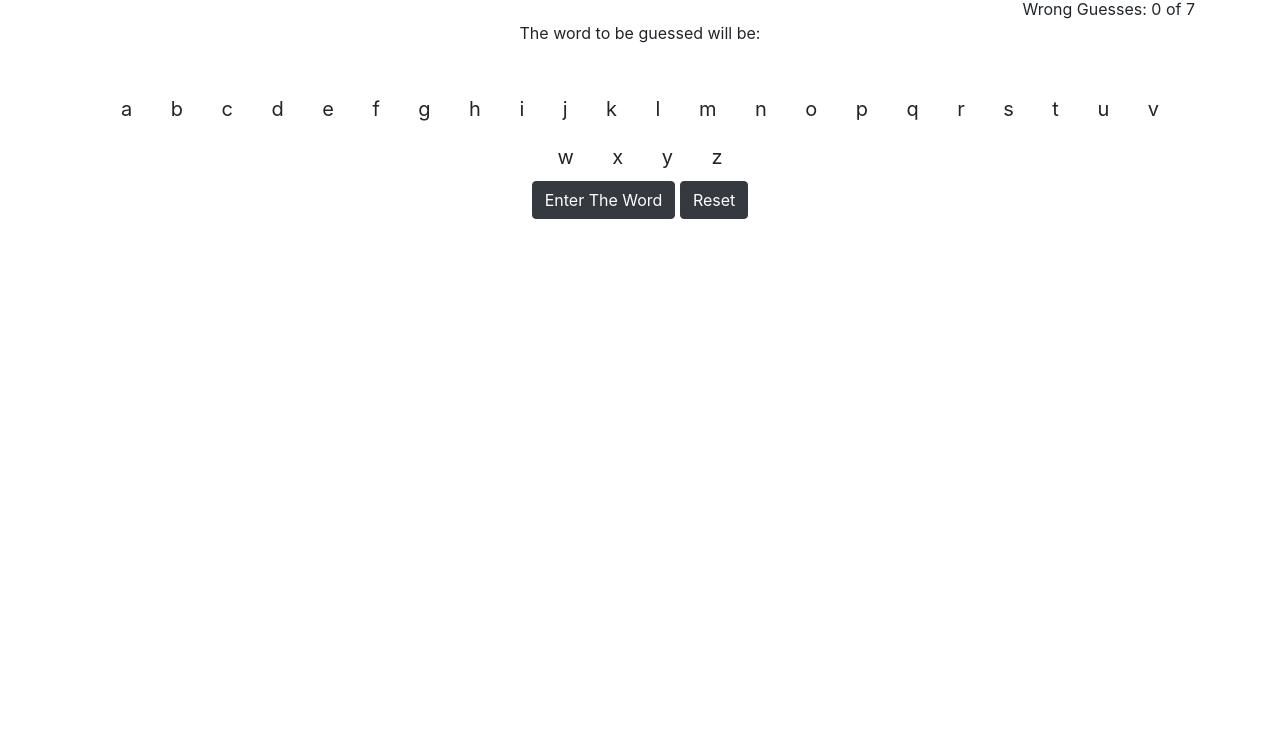
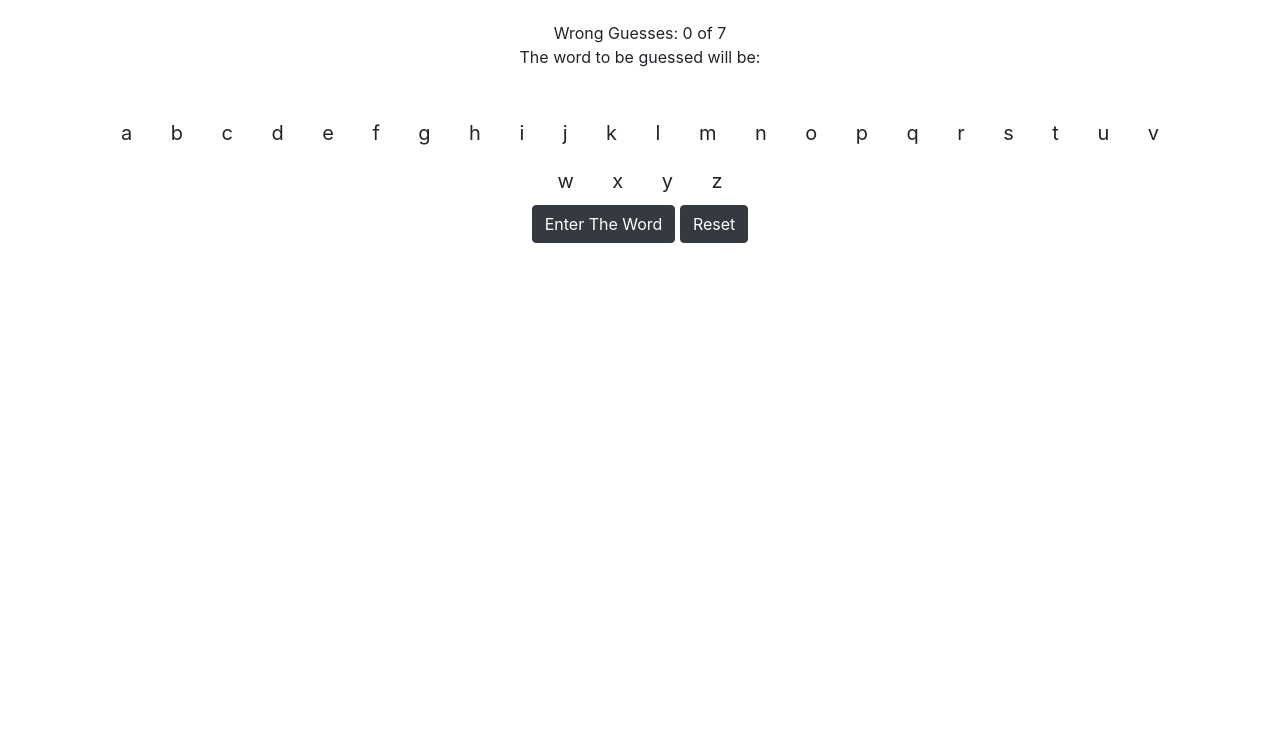
Before and after one commit to RazvanSauciuc/Hangman, a plain HTML site: page index.html in a window 1280 px wide. Shown: the part 59-800 px from the top of the page. Drawn offline with nearby package versions, Linux system fonts and the light colour scheme.

Commit message:
Update index.html

```diff
--- a/index.html
+++ b/index.html
@@ -10,9 +10,9 @@
 <body>
 <div class="container">
   <h1 class ="text-center">Hangman</h1>
-  <div class="float-right">Wrong Guesses: <span id='mistakes'>0</span> of <span id = 'maxWrong'>7</span></div>
   <div class="text-center">
     <img id="hangMan" src="./imagesHangman/0.jpg" alt="">
+    <div>Wrong Guesses: <span id='mistakes'>0</span> of <span id = 'maxWrong'>7</span></div>
     <p id = "wordSpotlight"> The word to be guessed will be: </p><br>
     <div id="keyboard" class = "button">
     </div>
```
